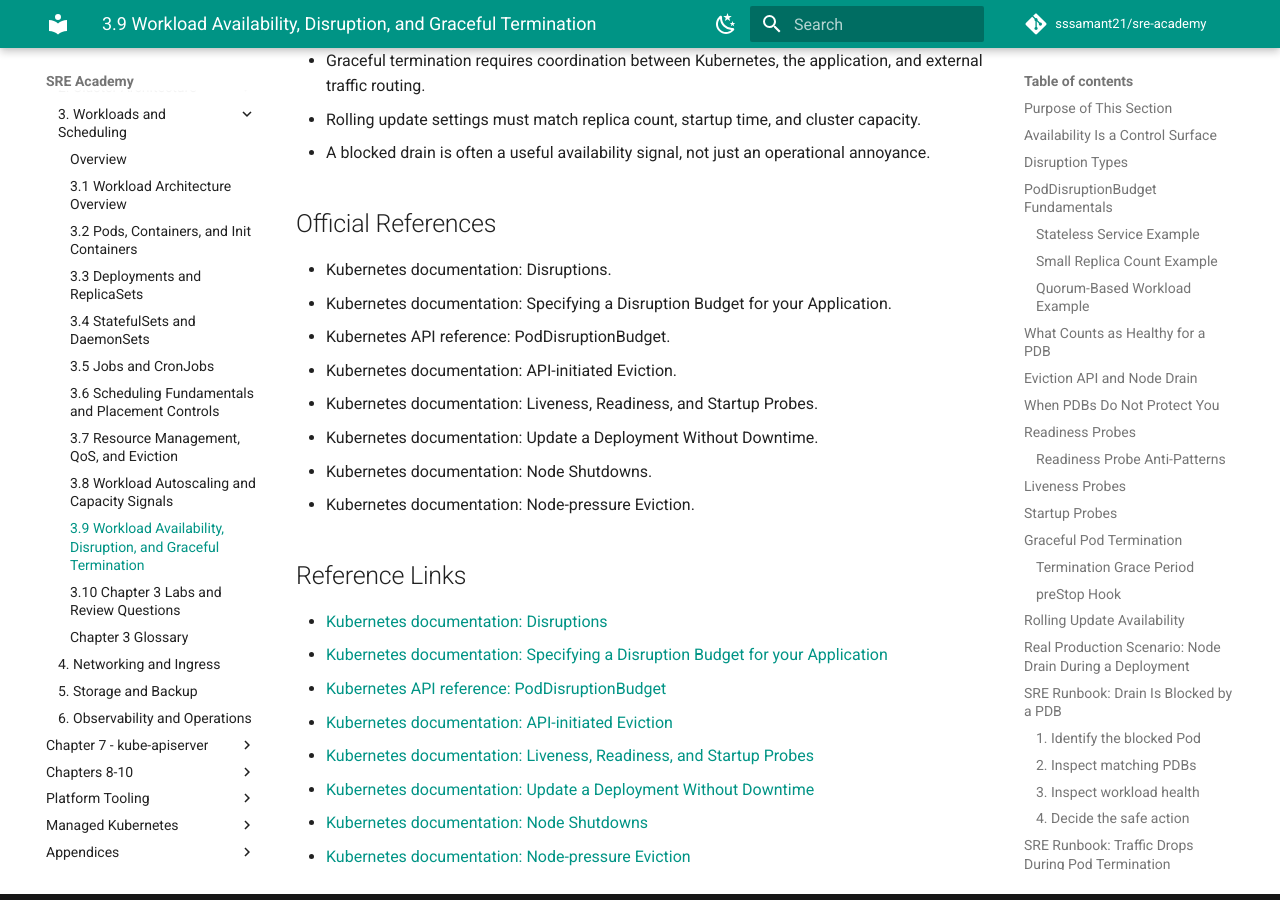
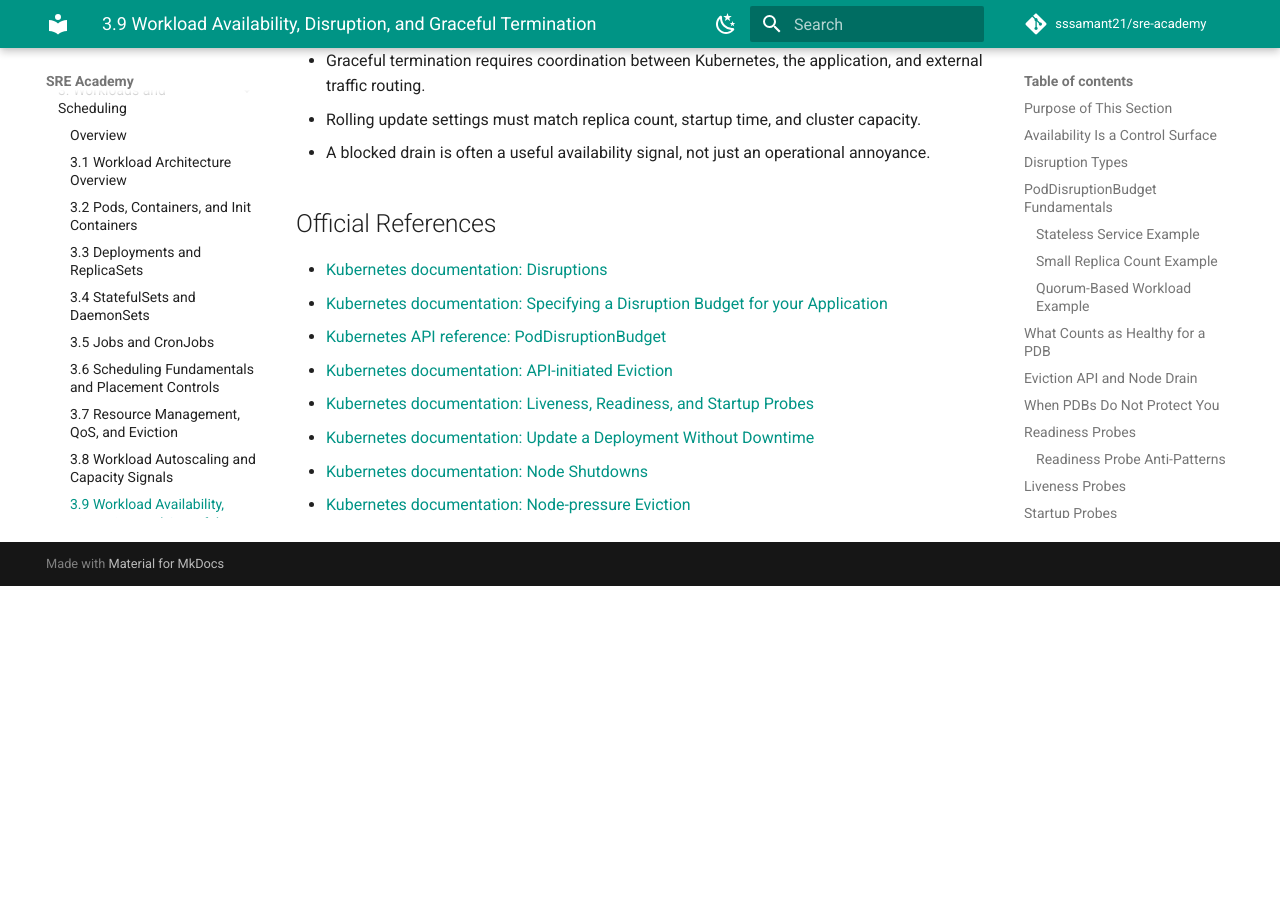
Before and after one commit to sssamant21/sre-academy, an MkDocs documentation site: the page built from docs/books/kubernetes/chapter-03/3.9-workload-availability-disruption-and-graceful-termination.md, in a window 1280 px wide and 900 px high, scrolled down 17518 px. Built offline with MkDocs 1.6.1 and Material for MkDocs 9.7.7, drawn with Linux system fonts in a browser that asks for light colours; comment, search, counter and statistics services are not loaded; after the commit the page ends 18104 px from its top, so only the background shows below that.

Commit message:
docs(ch3): fix duplicate official references

```diff
--- a/docs/books/kubernetes/chapter-03/3.9-workload-availability-disruption-and-graceful-termination.md
+++ b/docs/books/kubernetes/chapter-03/3.9-workload-availability-disruption-and-graceful-termination.md
@@ -1,8 +1,8 @@
 <!-- markdownlint-disable MD041 -->
---8<-- "author/drafts/chapter-03/3.9-workload-availability-disruption-and-graceful-termination.md"
+--8<-- "author/drafts/chapter-03/3.9-workload-availability-disruption-and-graceful-termination.md::649"
 <!-- markdownlint-enable MD041 -->
 
-## Reference Links
+## Official References
 
 - [Kubernetes documentation: Disruptions](https://kubernetes.io/docs/concepts/workloads/pods/disruptions/)
 - [Kubernetes documentation: Specifying a Disruption Budget for your Application](https://kubernetes.io/docs/tasks/run-application/configure-pdb/)
```
